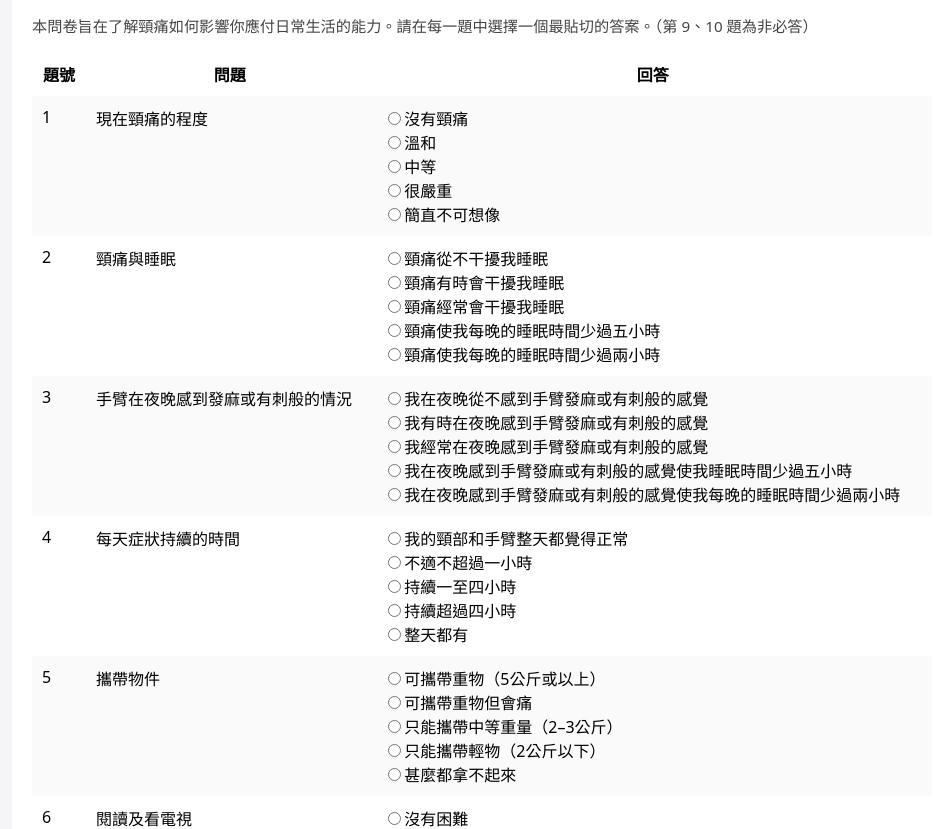
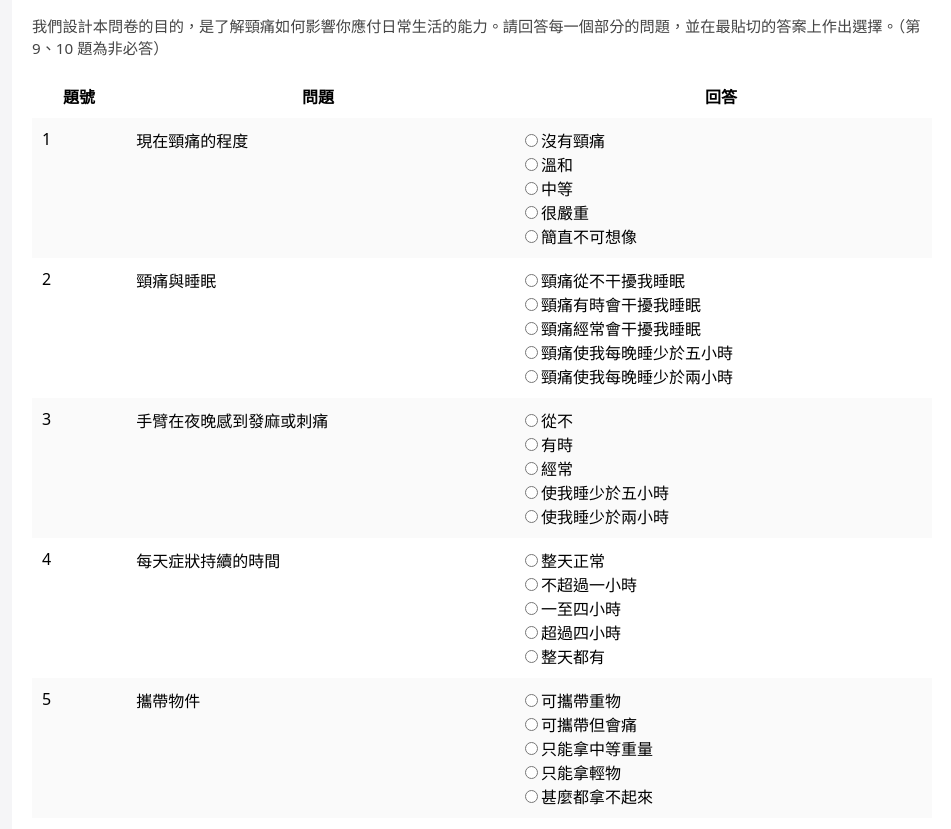
Before and after one commit to DTRCPhysio/NPQ-Chin, a plain HTML site: page index.htm in a window 1280 px wide. Shown: the part 99-928 px from the top of the page, without its empty margins (158-1109 px from the left). Drawn offline with Linux system fonts and the light colour scheme.

Commit message:
Update index.htm

```diff
--- a/index.htm
+++ b/index.htm
@@ -27,7 +27,7 @@ button:hover { background:#005fcc; }
 <div class="container">
 <h1>頸痛問卷（NPQ）</h1>
 <p class="instructions">
-本問卷旨在了解頸痛如何影響你應付日常生活的能力。請在每一題中選擇一個最貼切的答案。（第 9、10 題為非必答）
+我們設計本問卷的目的，是了解頸痛如何影響你應付日常生活的能力。請回答每一個部分的問題，並在最貼切的答案上作出選擇。（第 9、10 題為非必答）
 </p>
 
 <table>
@@ -54,21 +54,21 @@ button:hover { background:#005fcc; }
 <label><input type="radio" name="q2" value="0">頸痛從不干擾我睡眠</label><br>
 <label><input type="radio" name="q2" value="1">頸痛有時會干擾我睡眠</label><br>
 <label><input type="radio" name="q2" value="2">頸痛經常會干擾我睡眠</label><br>
-<label><input type="radio" name="q2" value="3">頸痛使我每晚的睡眠時間少過五小時</label><br>
-<label><input type="radio" name="q2" value="4">頸痛使我每晚的睡眠時間少過兩小時</label>
+<label><input type="radio" name="q2" value="3">頸痛使我每晚睡少於五小時</label><br>
+<label><input type="radio" name="q2" value="4">頸痛使我每晚睡少於兩小時</label>
 </td>
 </tr>
 
 <!-- Q3 -->
 <tr>
 <td>3</td>
-<td>手臂在夜晚感到發麻或有刺般的情況</td>
+<td>手臂在夜晚感到發麻或刺痛</td>
 <td>
-<label><input type="radio" name="q3" value="0">我在夜晚從不感到手臂發麻或有刺般的感覺</label><br>
-<label><input type="radio" name="q3" value="1">我有時在夜晚感到手臂發麻或有刺般的感覺</label><br>
-<label><input type="radio" name="q3" value="2">我經常在夜晚感到手臂發麻或有刺般的感覺</label><br>
-<label><input type="radio" name="q3" value="3">我在夜晚感到手臂發麻或有刺般的感覺使我睡眠時間少過五小時</label><br>
-<label><input type="radio" name="q3" value="4">我在夜晚感到手臂發麻或有刺般的感覺使我每晚的睡眠時間少過兩小時</label>
+<label><input type="radio" name="q3" value="0">從不</label><br>
+<label><input type="radio" name="q3" value="1">有時</label><br>
+<label><input type="radio" name="q3" value="2">經常</label><br>
+<label><input type="radio" name="q3" value="3">使我睡少於五小時</label><br>
+<label><input type="radio" name="q3" value="4">使我睡少於兩小時</label>
 </td>
 </tr>
 
@@ -77,10 +77,10 @@ button:hover { background:#005fcc; }
 <td>4</td>
 <td>每天症狀持續的時間</td>
 <td>
-<label><input type="radio" name="q4" value="0">我的頸部和手臂整天都覺得正常</label><br>
-<label><input type="radio" name="q4" value="1">不適不超過一小時</label><br>
-<label><input type="radio" name="q4" value="2">持續一至四小時</label><br>
-<label><input type="radio" name="q4" value="3">持續超過四小時</label><br>
+<label><input type="radio" name="q4" value="0">整天正常</label><br>
+<label><input type="radio" name="q4" value="1">不超過一小時</label><br>
+<label><input type="radio" name="q4" value="2">一至四小時</label><br>
+<label><input type="radio" name="q4" value="3">超過四小時</label><br>
 <label><input type="radio" name="q4" value="4">整天都有</label>
 </td>
 </tr>
@@ -90,10 +90,10 @@ button:hover { background:#005fcc; }
 <td>5</td>
 <td>攜帶物件</td>
 <td>
-<label><input type="radio" name="q5" value="0">可攜帶重物（5公斤或以上）</label><br>
-<label><input type="radio" name="q5" value="1">可攜帶重物但會痛</label><br>
-<label><input type="radio" name="q5" value="2">只能攜帶中等重量（2–3公斤）</label><br>
-<label><input type="radio" name="q5" value="3">只能攜帶輕物（2公斤以下）</label><br>
+<label><input type="radio" name="q5" value="0">可攜帶重物</label><br>
+<label><input type="radio" name="q5" value="1">可攜帶但會痛</label><br>
+<label><input type="radio" name="q5" value="2">只能拿中等重量</label><br>
+<label><input type="radio" name="q5" value="3">只能拿輕物</label><br>
 <label><input type="radio" name="q5" value="4">甚麼都拿不起來</label>
 </td>
 </tr>
@@ -118,8 +118,8 @@ button:hover { background:#005fcc; }
 <td>
 <label><input type="radio" name="q7" value="0">可做平時工作</label><br>
 <label><input type="radio" name="q7" value="1">可做但會痛</label><br>
-<label><input type="radio" name="q7" value="2">只能做一半或以下</label><br>
-<label><input type="radio" name="q7" value="3">只能做四分之一或以下</label><br>
+<label><input type="radio" name="q7" value="2">只能做一半</label><br>
+<label><input type="radio" name="q7" value="3">只能做四分之一</label><br>
 <label><input type="radio" name="q7" value="4">根本無法工作</label>
 </td>
 </tr>
@@ -137,7 +137,7 @@ button:hover { background:#005fcc; }
 </td>
 </tr>
 
-<!-- Q9 (optional) -->
+<!-- Q9 optional -->
 <tr>
 <td>9</td>
 <td>駕駛（非必答）</td>
@@ -149,7 +149,7 @@ button:hover { background:#005fcc; }
 </td>
 </tr>
 
-<!-- Q10 (optional) -->
+<!-- Q10 optional -->
 <tr>
 <td>10</td>
 <td>與上次相比（非必答）</td>
@@ -180,8 +180,8 @@ button:hover { background:#005fcc; }
 
     <div id="resultSection" style="display:none;">
       <h3>結果</h3>
-      <p class="result-score">NPQ 總分（1–8 題）：<span id="npqScore"></span> / 32</p>
-      <p class="small">（第 9、10 題為額外參考項目，未納入總分）</p>
+      <p class="result-score">NPQ 百分比分數：<span id="npqScore"></span></p>
+      <p class="small">（第 1–8 題計算：總分 ÷ 32 × 100）</p>
     </div>
   </div>
 </div>
@@ -226,10 +226,12 @@ function calculateNPQ(){
   }
 
   if (!answeredAll){
-    alert("請完成第 1–8 題以計算總分。");
+    alert("請完成第 1–8 題以計算分數。");
+    return;
   }
 
-  document.getElementById("npqScore").textContent = total;
+  const percentage = (total / 32) * 100;
+  document.getElementById("npqScore").textContent = percentage.toFixed(1) + "%";
 }
 </script>
 
```
